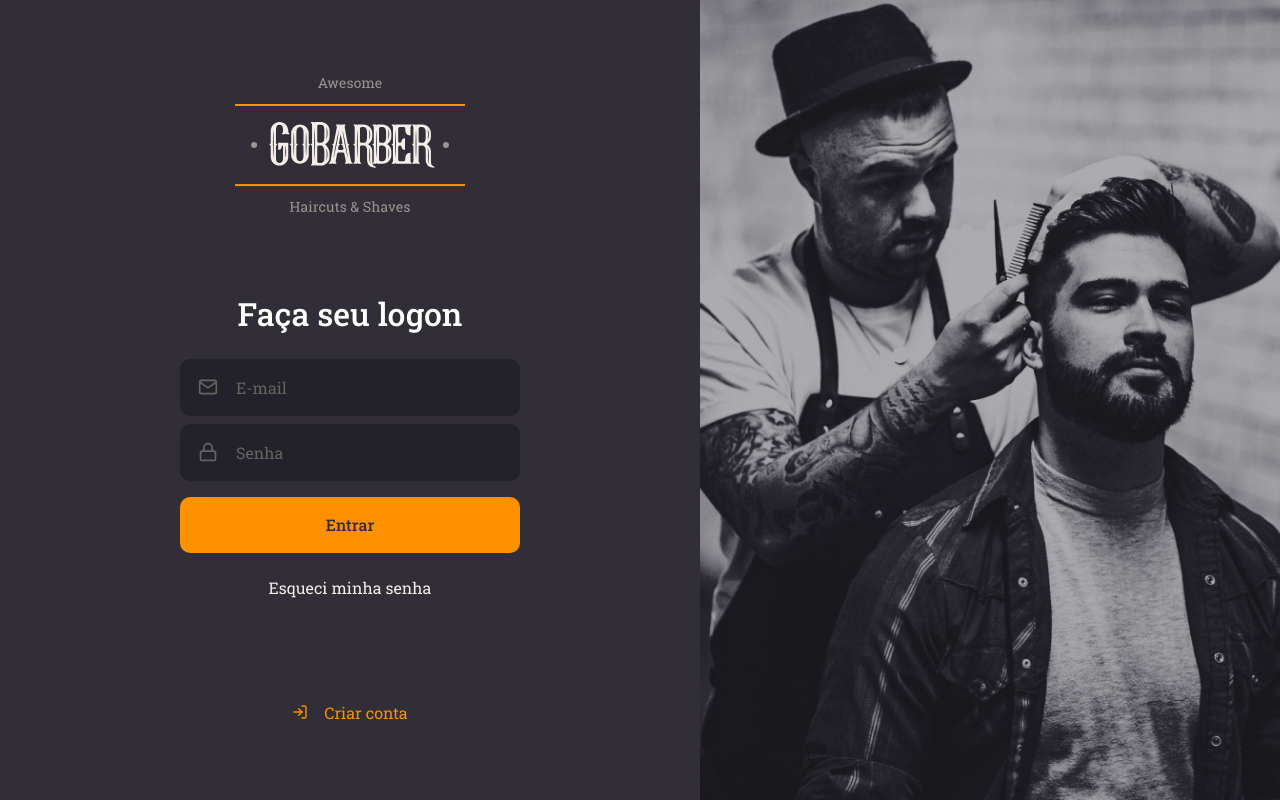
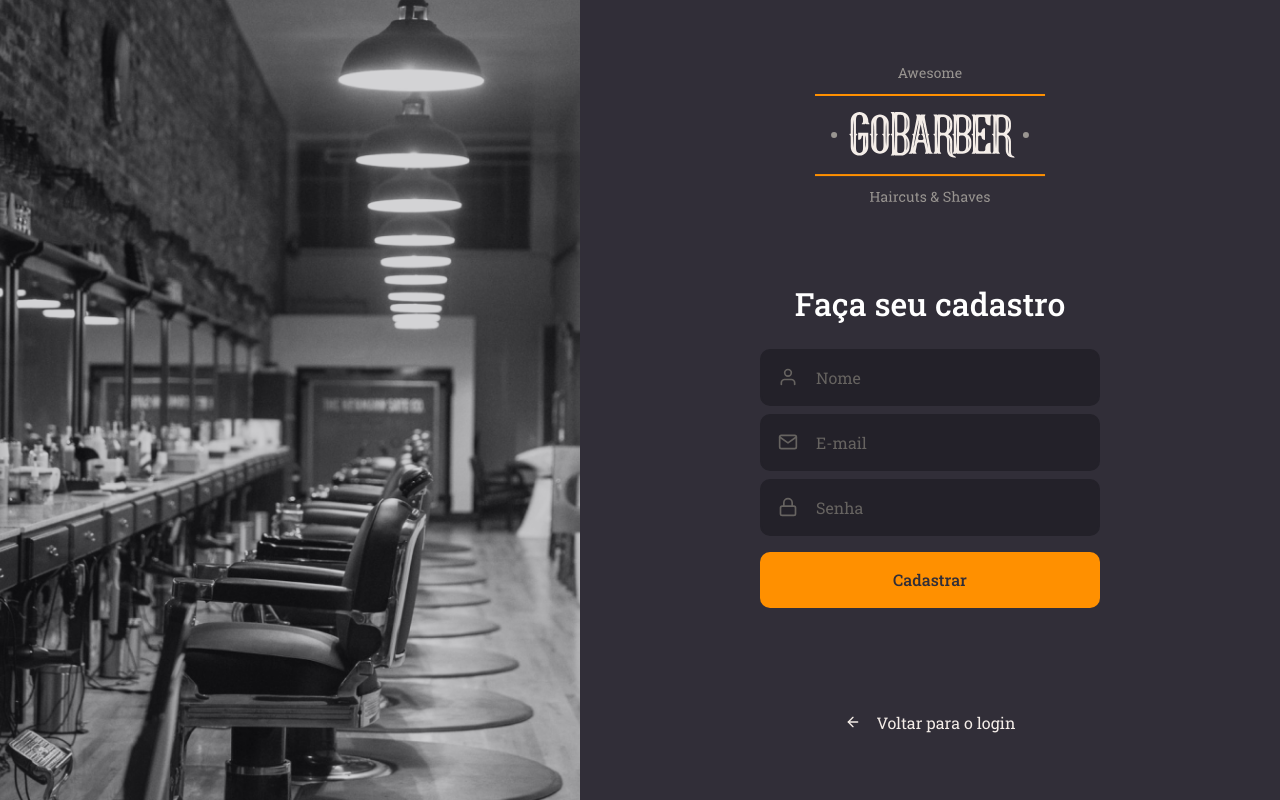
Before and after one commit to lo0seramon/gobarber-web, a React (Create React App) app: page / in a window 1280 px wide. Built offline with nearby package versions, Linux system fonts and the light colour scheme.

Commit message:
Implementando página de cadstro.

```diff
--- a/src/App.tsx
+++ b/src/App.tsx
@@ -1,12 +1,13 @@
 import React from 'react';
 
 import SignIn from './pages/SignIn';
+import SignUp from './pages/SignUp';
 
 import GlobalStyle from './styles/global';
 
 const App: React.FC = () => (
   <>
-    <SignIn />
+    <SignUp />
     <GlobalStyle />
   </>
 );
--- /dev/null
+++ b/src/pages/SignUp/index.tsx
@@ -0,0 +1,41 @@
+import React from 'react';
+import { FiUser, FiMail, FiLock, FiArrowLeft } from 'react-icons/fi';
+
+import logo from '../../assets/logo.svg';
+import Button from '../../components/Button';
+import Input from '../../components/Input';
+
+import { Container, Content, Background } from './styles';
+
+const SignUp: React.FC = () => (
+  <Container>
+    <Background />
+    <Content>
+      <img src={logo} alt="GoBarber" />
+
+      <form>
+        <h1>Faça seu cadastro</h1>
+
+        <Input icon={FiUser} name="nome" placeholder="Nome" />
+
+        <Input icon={FiMail} name="email" placeholder="E-mail" />
+
+        <Input
+          icon={FiLock}
+          name="password"
+          type="password"
+          placeholder="Senha"
+        />
+
+        <Button type="submit">Cadastrar</Button>
+      </form>
+
+      <a href="create">
+        <FiArrowLeft />
+        Voltar para o login
+      </a>
+    </Content>
+  </Container>
+);
+
+export default SignUp;
--- /dev/null
+++ b/src/pages/SignUp/styles.ts
@@ -0,0 +1,70 @@
+import styled from 'styled-components';
+import { shade } from 'polished';
+
+import backgroundImg from '../../assets/sign-up-background.png';
+
+export const Container = styled.div`
+  height: 100vh;
+
+  display: flex;
+  align-items: stretch;
+`;
+
+export const Content = styled.div`
+  display: flex;
+  flex-direction: column;
+  align-items: center;
+
+  place-content: center;
+
+  width: 100%;
+  max-width: 700px;
+
+  form {
+    margin: 80px 0;
+    width: 340px;
+
+    text-align: center;
+
+    h1 {
+      margin-bottom: 24px;
+    }
+
+    a {
+      color: #f4ede8;
+      display: block;
+      margin-top: 24px;
+      text-decoration: none;
+      transition: color 0.2s;
+
+      &:hover {
+        color: ${shade(0.2, '#f4ede8')};
+      }
+    }
+  }
+
+  > a {
+    color: #f4ede8;
+    display: block;
+    margin-top: 24px;
+    text-decoration: none;
+    transition: color 0.2s;
+
+    display: flex;
+    align-items: center;
+
+    &:hover {
+      color: ${shade(0.2, '#ff9000')};
+    }
+
+    svg {
+      margin-right: 16px;
+    }
+  }
+`;
+
+export const Background = styled.div`
+  flex: 1;
+  background: url(${backgroundImg}) no-repeat center;
+  background-size: cover;
+`;
```
Also changed, not shown: src/assets/sign-up-background.png (added).
